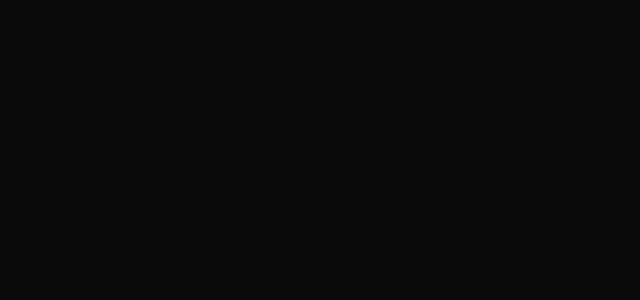
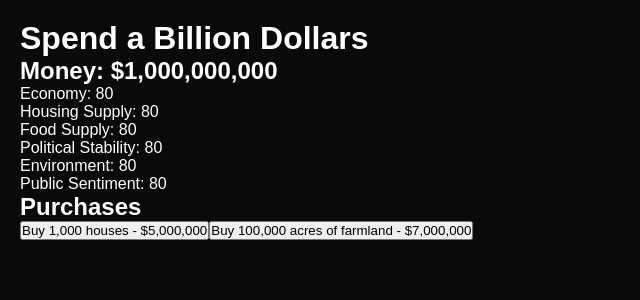
Before and after one commit to AaryanKhClasses/WebFun, a React (Vite) app: page /billion-dollars in a window 1280 px wide. Before the commit this address had no page. Shown: the top 300 px of the page, without its empty margins (0-640 px from the left). Built offline with nearby package versions, Linux system fonts and the light colour scheme.

Commit message:
v1.2.0: Billion Dollars - Update 1 - Added Game Backend.

```diff
--- a/package.json
+++ b/package.json
@@ -1,7 +1,7 @@
 {
     "name": "webfun",
     "private": true,
-    "version": "1.1.0",
+    "version": "1.2.0",
     "type": "module",
     "scripts": {
         "dev": "vite",
@@ -12,9 +12,11 @@
     "dependencies": {
         "clsx": "^2.1.1",
         "framer-motion": "^12.34.3",
+        "immer": "^11.1.4",
         "react": "^19.2.0",
         "react-dom": "^19.2.0",
-        "react-router-dom": "^7.13.1"
+        "react-router-dom": "^7.13.1",
+        "zustand": "^5.0.11"
     },
     "devDependencies": {
         "@eslint/js": "^9.39.1",
--- a/src/App.tsx
+++ b/src/App.tsx
@@ -2,11 +2,13 @@
 import Home from './Home'
 import ColorIO from './color-io/App'
 import ReactionTest from './reaction-test/App'
+import BillionDollars from './billion-dollars/App'
 
 export default function App() {
     return <Routes>
         <Route path='/' element={<Home />} />
         <Route path='/color-io' element={<ColorIO />} />
         <Route path='/reaction-test' element={<ReactionTest />} />
+        <Route path='/billion-dollars' element={<BillionDollars />} />
     </Routes>
 }
--- a/src/Home.tsx
+++ b/src/Home.tsx
@@ -72,6 +72,20 @@
                 width={360}
                 onClick={() => window.location.href = '/reaction-test'}
             />
+            <motion.img
+                initial={{ opacity: 0, y: 20 }}
+                animate={{ opacity: 1, y: 0 }}
+                transition={{ delay: 1 }}
+                style={{
+                    borderRadius: '8px',
+                    cursor: 'pointer',
+                    userSelect: 'none'
+                }}
+                src='/billion-dollars.png'
+                alt='Billion Dollars Logo'
+                width={360}
+                onClick={() => window.location.href = '/billion-dollars'}
+            />
         </div>
     </motion.div>
 }
--- /dev/null
+++ b/src/billion-dollars/App.tsx
@@ -0,0 +1,10 @@
+import PurchaseList from './components/PurchaseList'
+import WorldStats from './components/WorldStats'
+
+export default function BillionDollars() {
+    return <div style={{ padding: 20 }}>
+        <h1>Spend a Billion Dollars</h1>
+        <WorldStats />
+        <PurchaseList />
+    </div>
+}
--- /dev/null
+++ b/src/billion-dollars/components/PurchaseList.tsx
@@ -0,0 +1,13 @@
+import purchases from '../game/purchases'
+import useWorldStore from '../game/store'
+
+export default function PurchaseList() {
+    const buy = useWorldStore(s => s.buy)
+
+    return <div>
+        <h2>Purchases</h2>
+        {purchases.map(p => <button key={p.id} onClick={() => buy(p)}>
+            {p.name} - ${p.cost.toLocaleString('en-US')}
+        </button>)}
+    </div>
+}
--- /dev/null
+++ b/src/billion-dollars/components/WorldStats.tsx
@@ -0,0 +1,15 @@
+import useWorldStore from '../game/store'
+
+export default function WorldStats() {
+    const world = useWorldStore(s => s.world)
+
+    return <div>
+        <h2>Money: ${world.money.toLocaleString('en-US')}</h2>
+        <p>Economy: {world.economy}</p>
+        <p>Housing Supply: {world.housingSupply}</p>
+        <p>Food Supply: {world.foodSupply}</p>
+        <p>Political Stability: {world.politicalStability}</p>
+        <p>Environment: {world.environment}</p>
+        <p>Public Sentiment: {world.publicSentiment}</p>
+    </div>
+}
--- /dev/null
+++ b/src/billion-dollars/game/purchases.ts
@@ -0,0 +1,30 @@
+import type { Purchase } from './types'
+
+const purchases: Purchase[] = [
+    {
+        id: 'houses',
+        name: 'Buy 1,000 houses',
+        cost: 5_000_000,
+        description: 'Acquire housing inventory by 1,000.',
+        effect: (world) => {
+            world.housingSupply -= 25
+            world.economy += 5
+            world.publicSentiment -= 10
+            world.news.push('Housing market tightens after large acquisition.')
+        }
+    },
+    {
+        id: 'farmland',
+        name: 'Buy 100,000 acres of farmland',
+        cost: 7_000_000,
+        description: 'Acquire 100,000 acres of farmland to control food production.',
+        effect: (world) => {
+            world.foodSupply -= 30
+            world.economy += 10
+            world.publicSentiment -= 15
+            world.news.push('Food prices rise as farmland is consolidated under one owner.')
+        }
+    }
+]
+
+export default purchases
--- /dev/null
+++ b/src/billion-dollars/game/simulation.ts
@@ -0,0 +1,34 @@
+import type { WorldState } from './types'
+
+export default function runSimulationTick(world: WorldState) {
+    if(world.housingSupply < 40) {
+        world.publicSentiment -= 5
+        world.news.push('Housing shortage causes public dissatisfaction.')
+    }
+
+    if(world.foodSupply < 30) {
+        world.economy -= 4
+        world.news.push('Food shortage leads to economic downturn.')
+    }
+
+    if(world.publicSentiment < 30) {
+        world.politicalStability -= 10
+        world.news.push('Protests erupt due to low public sentiment.')
+    }
+
+    if(world.environment < 30) {
+        world.foodSupply -=5
+    }
+
+    clampWorld(world)
+}
+
+function clampWorld(world: WorldState) {
+    const keys = [
+        'economy', 'housingSupply', 'foodSupply', 'publicSentiment', 'politicalStability', 'environment'
+    ] as const
+
+    keys.forEach(key => {
+        world[key] = Math.max(0, Math.min(100, world[key]))
+    })
+}
--- /dev/null
+++ b/src/billion-dollars/game/store.ts
@@ -0,0 +1,41 @@
+import { create } from 'zustand'
+import type { Purchase, WorldState } from './types'
+import { produce } from 'immer'
+import runSimulationTick from './simulation'
+
+type WorldStore = {
+    world: WorldState
+    tick: number
+    buy: (purchase: Purchase) => void
+}
+
+const useWorldStore = create<WorldStore>((set) => ({
+    tick: 0,
+    world: {
+        money: 1_000_000_000,
+        economy: 80,
+        housingSupply: 80,
+        foodSupply: 80,
+        politicalStability: 80,
+        environment: 80,
+        publicSentiment: 80,
+        news: [],
+        history: []
+    },
+    buy: (purchase) => set((state) => produce(state, draft => {
+        if(draft.world.money < purchase.cost) return
+        draft.world.money -= purchase.cost
+        purchase.effect(draft.world)
+        runSimulationTick(draft.world)
+        draft.tick += 1
+
+        draft.world.history.push({
+            tick: draft.tick,
+            economy: draft.world.economy,
+            stability: draft.world.politicalStability,
+            sentiment: draft.world.publicSentiment
+        })
+    }))
+}))
+
+export default useWorldStore
--- /dev/null
+++ b/src/billion-dollars/game/types.ts
@@ -0,0 +1,26 @@
+export type WorldState = {
+    money: number
+
+    economy: number
+    housingSupply: number
+    foodSupply: number
+    politicalStability: number
+    environment: number
+    publicSentiment: number
+
+    news: string[]
+    history: {
+        tick: number
+        economy: number
+        stability: number
+        sentiment: number
+    }[]
+}
+
+export type Purchase = {
+    id: string
+    name: string
+    description: string
+    cost: number
+    effect: (state: WorldState) => void
+}
```
Also changed, not shown: public/billion-dollars.png (added).
